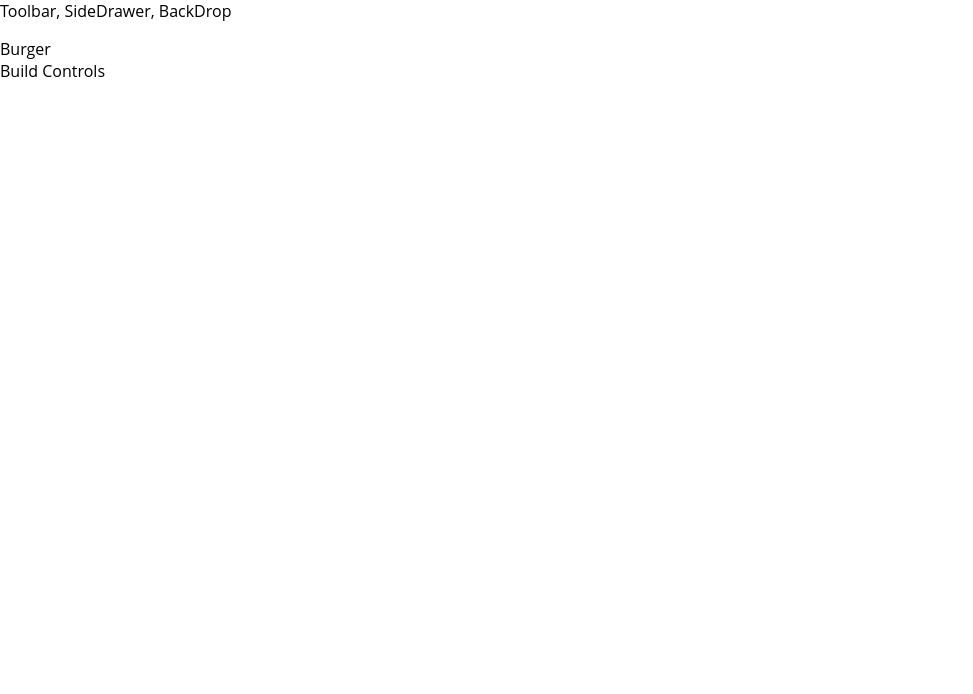
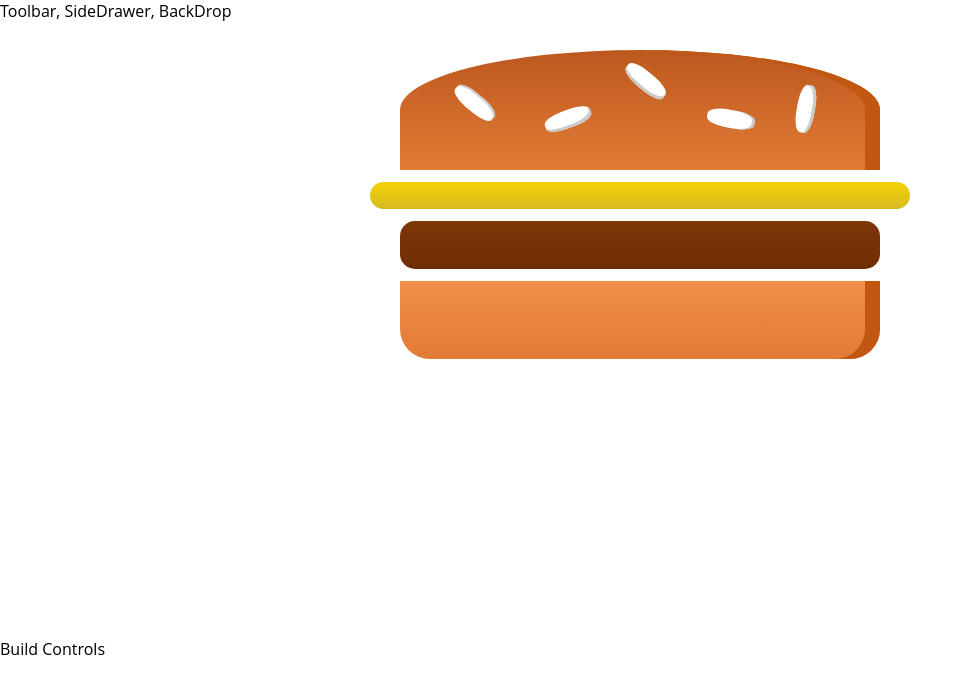
Before and after one commit to CianHub/burger-builder-app-react-hooks, a React (Create React App) app: page / in a window 1280 px wide. Shown: the top 694 px of the page, without its empty margins (0-973 px from the left). Built offline with nearby package versions, Linux system fonts and the light colour scheme; the HTML template or start-up script is replaced by a standard one.

Commit message:
Add burger component to app;

```diff
--- a/src/components/Burger/burger.js
+++ b/src/components/Burger/burger.js
@@ -1,5 +1,5 @@
 import React from "react";
-import styles from "burger.module.css";
+import styles from "./burger.module.css";
 import { Ingredient } from "./Ingredients/ingredient";
 
 export const Burger = props => {
--- a/src/components/Burger/burger.module.css
+++ b/src/components/Burger/burger.module.css
@@ -6,6 +6,7 @@
     text-align: center;
     font-weight: bold;
     font-size: 1.2rem;
+    overflow: hidden;
 }
 
 @media (min-width: 500px) and (min-height: 400px) {
--- a/src/containers/burger-builder/burger-builder.js
+++ b/src/containers/burger-builder/burger-builder.js
@@ -1,11 +1,12 @@
 import React, { Component } from "react";
 import { Wrapper } from "../../components/Wrapper/wrapper";
+import { Burger } from "../../components/Burger/burger";
 
 export class BurgerBuilder extends Component {
   render() {
     return (
       <Wrapper>
-        <div>Burger</div>
+        <Burger />
         <div>Build Controls</div>
       </Wrapper>
     );
```
